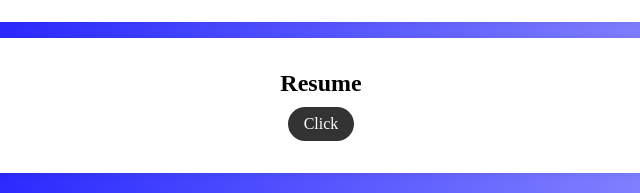
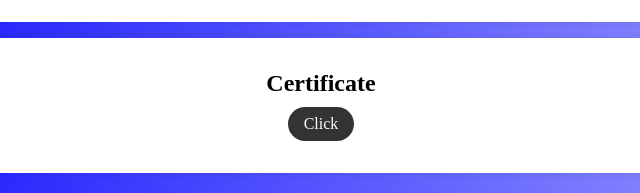
Before and after one commit to kkportfolio123/DigitalPortfolio, a plain HTML site: page index.html in a window 1280 px wide. Shown: the part 604-797 px from the top of the page, 319-959 px from the left. Drawn offline with Linux system fonts and the light colour scheme.

Commit message:
index.html

```diff
--- a/index.html
+++ b/index.html
@@ -11,7 +11,7 @@
             <li><a href="skill.html" >skill</a></li>
             <li><a href="about.html" >about</a></li>
             <li><a href="contact.html" >contact</a></li>
-            <li><a href="certificate.html" >certificate</a></li>
+            <li><a href="Certificate.html" >Certificate</a></li>
             </nav>
             <img src="PhotoRoom-20231011_200738.png" alt="">
             <div class="info">
@@ -31,11 +31,11 @@
                 </center>
 
          </section>
-            <section id="resume">
+            <section id="Certificate">
                 <center>
                     <div class="section-content">
-                            <h2>Resume</h2>
-                                 <a href="RESUME.pdf" class="download-button">Click</a>
+                            <h2>Certificate</h2>
+                                 <a href="CERTIFICATE.pdf" class="download-button">Click</a>
                     </div>
                 </center>
 
```
